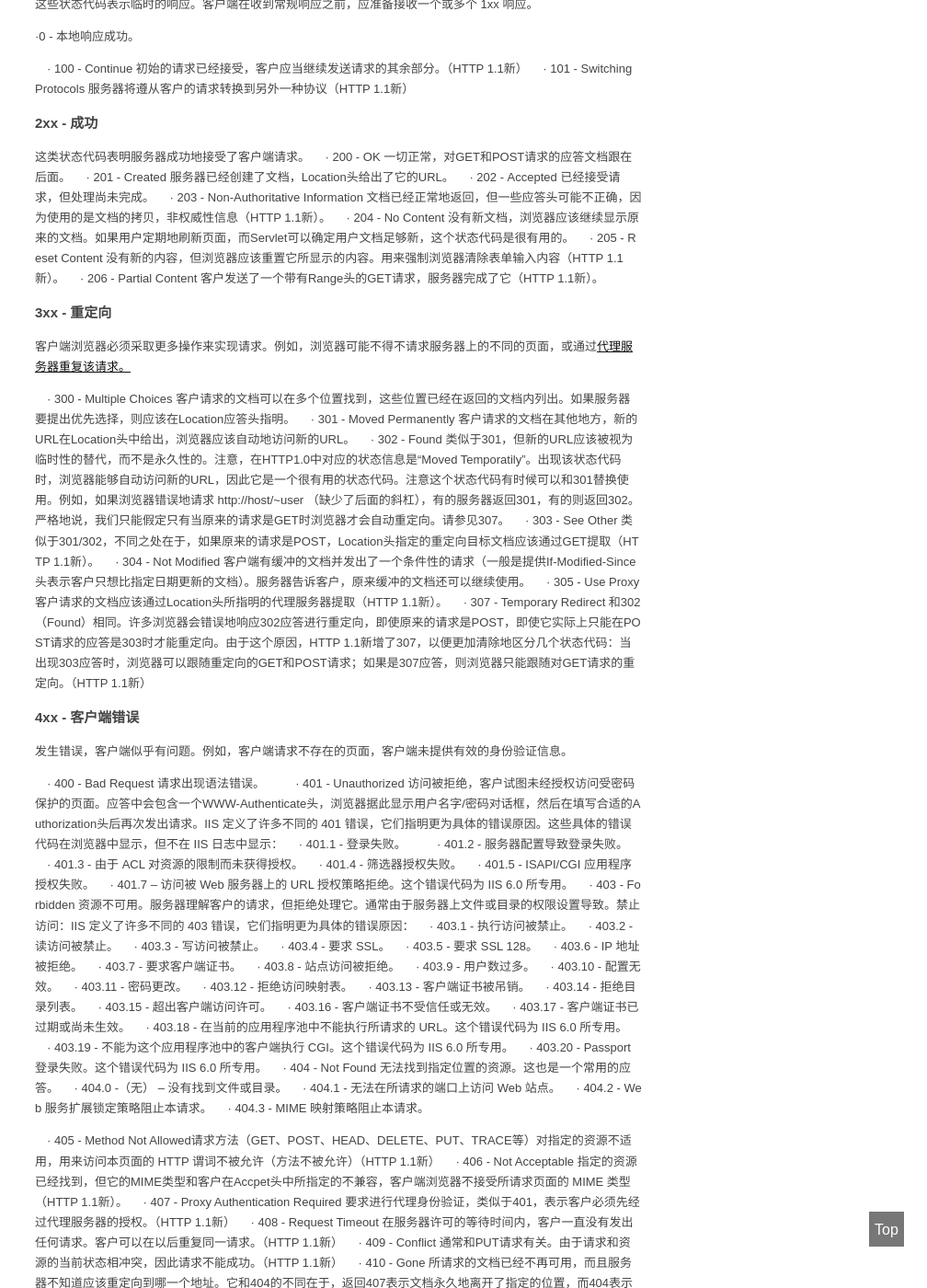
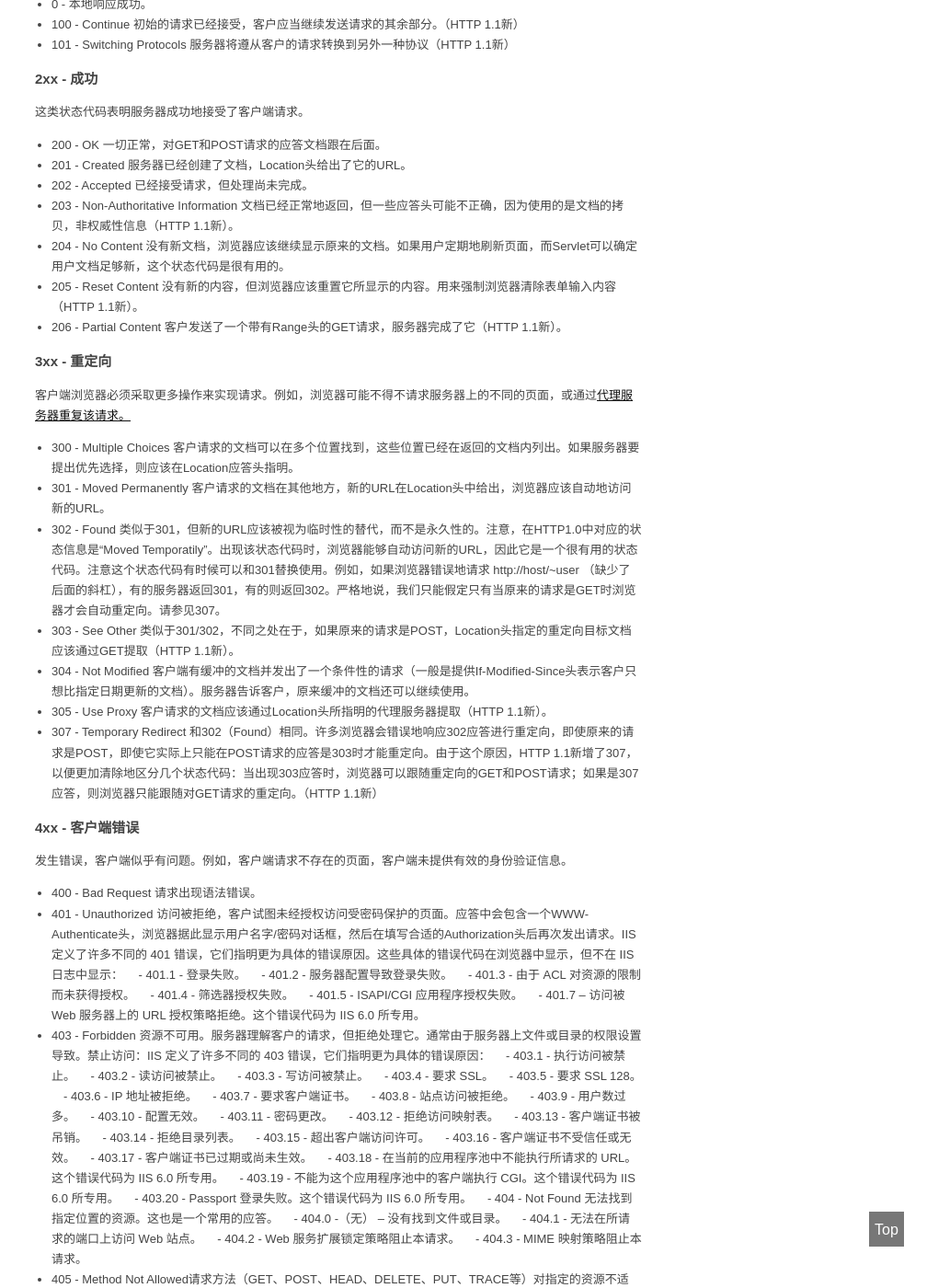
Before and after one commit to mu1er/mu1er.github.io, a Jekyll site: the page built from _posts/2018-4-4-XMLHTTPRequest状态status完整列表.md, in a window 1280 px wide and 1400 px high, scrolled down 508 px. Shown: the whole window at 92% size, without its empty margins (272-1280 px from the left). Built offline with Jekyll 4.4.1, drawn with Linux system fonts in a browser that asks for light colours; comment, search, counter and statistics services are not loaded; some of the changed text lies outside the part shown.

Commit message:
Update 2018-4-4-XMLHTTPRequest状态status完整列表.md

```diff
--- a/_posts/2018-4-4-XMLHTTPRequest状态status完整列表.md
+++ b/_posts/2018-4-4-XMLHTTPRequest状态status完整列表.md
@@ -8,7 +8,6 @@ categories: [HTTP]
 当然，在我们平常浏览网页时，也会发现一些文件不存在时显示为“404错误”，这就是常见的Http请求状态（status）
 Web服务器响应浏览器或其他客户程序的请求时，其应答一般由以下几个部分组成：一个状态行，几个应答头，一个空行，内容文档。下面是一个最简单的应答：
   状态行包含HTTP版本、状态代码、与状态代码对应的简短说明信息。在大多数情况下，除了Content-Type之外的所有应答头都是可选的。但Content-Type是必需的，它描述的是后面文档的MIME类型。虽然大多数应答都包含一个文档，但也有一些不包含，例如对HEAD请求的应答永远不会附带文档。有许多状态代码实际上用来标识一次失败的请求，这些应答也不包含文档（或只包含一个简短的错误信息说明）。
-
 　　当用户试图通过 HTTP 访问一台正在运行 Internet 信息服务 (IIS) 的服务器上的内容时，IIS 返回一个表示该请求的状态的数字代码。状态代码可以指明具体请求是否已成功，还可以揭示请求失败的确切原因。
 
 
@@ -19,105 +18,100 @@ Web服务器响应浏览器或其他客户程序的请求时，其应答一般
 
 这些状态代码表示临时的响应。客户端在收到常规响应之前，应准备接收一个或多个 1xx 响应。
 
-   ·0 - 本地响应成功。
-
-　· 100 - Continue 初始的请求已经接受，客户应当继续发送请求的其余部分。（HTTP 1.1新）
-　· 101 - Switching Protocols 服务器将遵从客户的请求转换到另外一种协议（HTTP 1.1新）
+* 0 - 本地响应成功。
+* 100 - Continue 初始的请求已经接受，客户应当继续发送请求的其余部分。（HTTP 1.1新）
+* 101 - Switching Protocols 服务器将遵从客户的请求转换到另外一种协议（HTTP 1.1新）
 
 ### 2xx - 成功
 
 这类状态代码表明服务器成功地接受了客户端请求。
-　· 200 - OK 一切正常，对GET和POST请求的应答文档跟在后面。
-　· 201 - Created 服务器已经创建了文档，Location头给出了它的URL。
-　· 202 - Accepted 已经接受请求，但处理尚未完成。
-　· 203 - Non-Authoritative Information 文档已经正常地返回，但一些应答头可能不正确，因为使用的是文档的拷贝，非权威性信息（HTTP 1.1新）。
-　· 204 - No Content 没有新文档，浏览器应该继续显示原来的文档。如果用户定期地刷新页面，而Servlet可以确定用户文档足够新，这个状态代码是很有用的。
-　· 205 - Reset Content 没有新的内容，但浏览器应该重置它所显示的内容。用来强制浏览器清除表单输入内容（HTTP 1.1新）。
-　· 206 - Partial Content 客户发送了一个带有Range头的GET请求，服务器完成了它（HTTP 1.1新）。
+* 200 - OK 一切正常，对GET和POST请求的应答文档跟在后面。
+* 201 - Created 服务器已经创建了文档，Location头给出了它的URL。
+* 202 - Accepted 已经接受请求，但处理尚未完成。
+* 203 - Non-Authoritative Information 文档已经正常地返回，但一些应答头可能不正确，因为使用的是文档的拷贝，非权威性信息（HTTP 1.1新）。
+* 204 - No Content 没有新文档，浏览器应该继续显示原来的文档。如果用户定期地刷新页面，而Servlet可以确定用户文档足够新，这个状态代码是很有用的。
+* 205 - Reset Content 没有新的内容，但浏览器应该重置它所显示的内容。用来强制浏览器清除表单输入内容（HTTP 1.1新）。
+* 206 - Partial Content 客户发送了一个带有Range头的GET请求，服务器完成了它（HTTP 1.1新）。
 
 ### 3xx - 重定向
 
 客户端浏览器必须采取更多操作来实现请求。例如，浏览器可能不得不请求服务器上的不同的页面，或通过<a id="vad_2" onmouseover="if(typeof(showTitle)!='undefined'){this.title='';window.clearTimeout(hideTO);showTitle(event, this, 2,'');}" title="网络游戏没攻略？ @Vogate.com" style="font-size: 1em" onclick="" onmouseout="if(typeof(showTitle)!='undefined'){mouseIsOverLayer = false; mouseOverWhileLoad = false; hideTO = window.setTimeout('checkIfMouseOverLayer()',500);}" href="" target="_blank">代理服务器重复该请求。
 
-　· 300 - Multiple Choices 客户请求的文档可以在多个位置找到，这些位置已经在返回的文档内列出。如果服务器要提出优先选择，则应该在Location应答头指明。
-　· 301 - Moved Permanently 客户请求的文档在其他地方，新的URL在Location头中给出，浏览器应该自动地访问新的URL。
-　· 302 - Found 类似于301，但新的URL应该被视为临时性的替代，而不是永久性的。注意，在HTTP1.0中对应的状态信息是“Moved Temporatily”。出现该状态代码时，浏览器能够自动访问新的URL，因此它是一个很有用的状态代码。注意这个状态代码有时候可以和301替换使用。例如，如果浏览器错误地请求 http://host/~user （缺少了后面的斜杠），有的服务器返回301，有的则返回302。严格地说，我们只能假定只有当原来的请求是GET时浏览器才会自动重定向。请参见307。
-　· 303 - See Other 类似于301/302，不同之处在于，如果原来的请求是POST，Location头指定的重定向目标文档应该通过GET提取（HTTP 1.1新）。
-　· 304 - Not Modified 客户端有缓冲的文档并发出了一个条件性的请求（一般是提供If-Modified-Since头表示客户只想比指定日期更新的文档）。服务器告诉客户，原来缓冲的文档还可以继续使用。
-　· 305 - Use Proxy 客户请求的文档应该通过Location头所指明的代理服务器提取（HTTP 1.1新）。
-　· 307 - Temporary Redirect 和302（Found）相同。许多浏览器会错误地响应302应答进行重定向，即使原来的请求是POST，即使它实际上只能在POST请求的应答是303时才能重定向。由于这个原因，HTTP 1.1新增了307，以便更加清除地区分几个状态代码：当出现303应答时，浏览器可以跟随重定向的GET和POST请求；如果是307应答，则浏览器只能跟随对GET请求的重定向。（HTTP 1.1新）
+* 300 - Multiple Choices 客户请求的文档可以在多个位置找到，这些位置已经在返回的文档内列出。如果服务器要提出优先选择，则应该在Location应答头指明。
+* 301 - Moved Permanently 客户请求的文档在其他地方，新的URL在Location头中给出，浏览器应该自动地访问新的URL。
+* 302 - Found 类似于301，但新的URL应该被视为临时性的替代，而不是永久性的。注意，在HTTP1.0中对应的状态信息是“Moved Temporatily”。出现该状态代码时，浏览器能够自动访问新的URL，因此它是一个很有用的状态代码。注意这个状态代码有时候可以和301替换使用。例如，如果浏览器错误地请求 http://host/~user （缺少了后面的斜杠），有的服务器返回301，有的则返回302。严格地说，我们只能假定只有当原来的请求是GET时浏览器才会自动重定向。请参见307。
+* 303 - See Other 类似于301/302，不同之处在于，如果原来的请求是POST，Location头指定的重定向目标文档应该通过GET提取（HTTP 1.1新）。
+* 304 - Not Modified 客户端有缓冲的文档并发出了一个条件性的请求（一般是提供If-Modified-Since头表示客户只想比指定日期更新的文档）。服务器告诉客户，原来缓冲的文档还可以继续使用。
+* 305 - Use Proxy 客户请求的文档应该通过Location头所指明的代理服务器提取（HTTP 1.1新）。
+* 307 - Temporary Redirect 和302（Found）相同。许多浏览器会错误地响应302应答进行重定向，即使原来的请求是POST，即使它实际上只能在POST请求的应答是303时才能重定向。由于这个原因，HTTP 1.1新增了307，以便更加清除地区分几个状态代码：当出现303应答时，浏览器可以跟随重定向的GET和POST请求；如果是307应答，则浏览器只能跟随对GET请求的重定向。（HTTP 1.1新）
 
 ### 4xx - 客户端错误
 
 发生错误，客户端似乎有问题。例如，客户端请求不存在的页面，客户端未提供有效的身份验证信息。
-
-　· 400 - Bad Request 请求出现语法错误。
-
-　· 401 - Unauthorized 访问被拒绝，客户试图未经授权访问受密码保护的页面。应答中会包含一个WWW-Authenticate头，浏览器据此显示用户名字/密码对话框，然后在填写合适的Authorization头后再次发出请求。IIS 定义了许多不同的 401 错误，它们指明更为具体的错误原因。这些具体的错误代码在浏览器中显示，但不在 IIS 日志中显示：
-　· 401.1 - 登录失败。
-
-　· 401.2 - 服务器配置导致登录失败。
-　· 401.3 - 由于 ACL 对资源的限制而未获得授权。
-　· 401.4 - 筛选器授权失败。
-　· 401.5 - ISAPI/CGI 应用程序授权失败。
-　· 401.7 – 访问被 Web 服务器上的 URL 授权策略拒绝。这个错误代码为 IIS 6.0 所专用。
-　· 403 - Forbidden 资源不可用。服务器理解客户的请求，但拒绝处理它。通常由于服务器上文件或目录的权限设置导致。禁止访问：IIS 定义了许多不同的 403 错误，它们指明更为具体的错误原因：
-　· 403.1 - 执行访问被禁止。
-　· 403.2 - 读访问被禁止。
-　· 403.3 - 写访问被禁止。
-　· 403.4 - 要求 SSL。
-　· 403.5 - 要求 SSL 128。
-　· 403.6 - IP 地址被拒绝。
-　· 403.7 - 要求客户端证书。
-　· 403.8 - 站点访问被拒绝。
-　· 403.9 - 用户数过多。
-　· 403.10 - 配置无效。
-　· 403.11 - 密码更改。
-　· 403.12 - 拒绝访问映射表。
-　· 403.13 - 客户端证书被吊销。
-　· 403.14 - 拒绝目录列表。
-　· 403.15 - 超出客户端访问许可。
-　· 403.16 - 客户端证书不受信任或无效。
-　· 403.17 - 客户端证书已过期或尚未生效。
-　· 403.18 - 在当前的应用程序池中不能执行所请求的 URL。这个错误代码为 IIS 6.0 所专用。
-　· 403.19 - 不能为这个应用程序池中的客户端执行 CGI。这个错误代码为 IIS 6.0 所专用。
-　· 403.20 - Passport 登录失败。这个错误代码为 IIS 6.0 所专用。
-　· 404 - Not Found 无法找到指定位置的资源。这也是一个常用的应答。
-　· 404.0 -（无） – 没有找到文件或目录。
-　· 404.1 - 无法在所请求的端口上访问 Web 站点。
-　· 404.2 - Web 服务扩展锁定策略阻止本请求。
-　· 404.3 - MIME 映射策略阻止本请求。
-
-　· 405 - Method Not Allowed请求方法（GET、POST、HEAD、DELETE、PUT、TRACE等）对指定的资源不适用，用来访问本页面的 HTTP 谓词不被允许（方法不被允许）（HTTP 1.1新）
-　· 406 - Not Acceptable 指定的资源已经找到，但它的MIME类型和客户在Accpet头中所指定的不兼容，客户端浏览器不接受所请求页面的 MIME 类型（HTTP 1.1新）。
-　· 407 - Proxy Authentication Required 要求进行代理身份验证，类似于401，表示客户必须先经过代理服务器的授权。（HTTP 1.1新）
-　· 408 - Request Timeout 在服务器许可的等待时间内，客户一直没有发出任何请求。客户可以在以后重复同一请求。（HTTP 1.1新）
-　· 409 - Conflict 通常和PUT请求有关。由于请求和资源的当前状态相冲突，因此请求不能成功。（HTTP 1.1新）
-　· 410 - Gone 所请求的文档已经不再可用，而且服务器不知道应该重定向到哪一个地址。它和404的不同在于，返回407表示文档永久地离开了指定的位置，而404表示由于未知的原因文档不可用。（HTTP 1.1新）
-　· 411 - Length Required 服务器不能处理请求，除非客户发送一个Content-Length头。（HTTP 1.1新）
-　· 412 - Precondition Failed 请求头中指定的一些前提条件失败（HTTP 1.1新）。
-　· 413 – Request Entity Too Large 目标文档的大小超过服务器当前愿意处理的大小。如果服务器认为自己能够稍后再处理该请求，则应该提供一个Retry-After头（HTTP 1.1新）。
-　· 414 - Request URI Too Long URI太长（HTTP 1.1新）。
-　· 415 – 不支持的媒体类型。
-　· 416 – Requested Range Not Satisfiable 服务器不能满足客户在请求中指定的Range头。（HTTP 1.1新）
-　· 417 – 执行失败。
-　· 423 – 锁定的错误。
+* 400 - Bad Request 请求出现语法错误。
+* 401 - Unauthorized 访问被拒绝，客户试图未经授权访问受密码保护的页面。应答中会包含一个WWW-Authenticate头，浏览器据此显示用户名字/密码对话框，然后在填写合适的Authorization头后再次发出请求。IIS 定义了许多不同的 401 错误，它们指明更为具体的错误原因。这些具体的错误代码在浏览器中显示，但不在 IIS 日志中显示：
+　- 401.1 - 登录失败。
+　- 401.2 - 服务器配置导致登录失败。
+　- 401.3 - 由于 ACL 对资源的限制而未获得授权。
+　- 401.4 - 筛选器授权失败。
+　- 401.5 - ISAPI/CGI 应用程序授权失败。
+　- 401.7 – 访问被 Web 服务器上的 URL 授权策略拒绝。这个错误代码为 IIS 6.0 所专用。
+* 403 - Forbidden 资源不可用。服务器理解客户的请求，但拒绝处理它。通常由于服务器上文件或目录的权限设置导致。禁止访问：IIS 定义了许多不同的 403 错误，它们指明更为具体的错误原因：
+　- 403.1 - 执行访问被禁止。
+　- 403.2 - 读访问被禁止。
+　- 403.3 - 写访问被禁止。
+　- 403.4 - 要求 SSL。
+　- 403.5 - 要求 SSL 128。
+　- 403.6 - IP 地址被拒绝。
+　- 403.7 - 要求客户端证书。
+　- 403.8 - 站点访问被拒绝。
+　- 403.9 - 用户数过多。
+　- 403.10 - 配置无效。
+　- 403.11 - 密码更改。
+　- 403.12 - 拒绝访问映射表。
+　- 403.13 - 客户端证书被吊销。
+　- 403.14 - 拒绝目录列表。
+　- 403.15 - 超出客户端访问许可。
+　- 403.16 - 客户端证书不受信任或无效。
+　- 403.17 - 客户端证书已过期或尚未生效。
+　- 403.18 - 在当前的应用程序池中不能执行所请求的 URL。这个错误代码为 IIS 6.0 所专用。
+　- 403.19 - 不能为这个应用程序池中的客户端执行 CGI。这个错误代码为 IIS 6.0 所专用。
+　- 403.20 - Passport 登录失败。这个错误代码为 IIS 6.0 所专用。
+　- 404 - Not Found 无法找到指定位置的资源。这也是一个常用的应答。
+　- 404.0 -（无） – 没有找到文件或目录。
+　- 404.1 - 无法在所请求的端口上访问 Web 站点。
+　- 404.2 - Web 服务扩展锁定策略阻止本请求。
+　- 404.3 - MIME 映射策略阻止本请求。
+* 405 - Method Not Allowed请求方法（GET、POST、HEAD、DELETE、PUT、TRACE等）对指定的资源不适用，用来访问本页面的 HTTP 谓词不被允许（方法不被允许）（HTTP 1.1新）
+* 406 - Not Acceptable 指定的资源已经找到，但它的MIME类型和客户在Accpet头中所指定的不兼容，客户端浏览器不接受所请求页面的 MIME 类型（HTTP 1.1新）。
+* 407 - Proxy Authentication Required 要求进行代理身份验证，类似于401，表示客户必须先经过代理服务器的授权。（HTTP 1.1新）
+* 408 - Request Timeout 在服务器许可的等待时间内，客户一直没有发出任何请求。客户可以在以后重复同一请求。（HTTP 1.1新）
+* 409 - Conflict 通常和PUT请求有关。由于请求和资源的当前状态相冲突，因此请求不能成功。（HTTP 1.1新）
+* 410 - Gone 所请求的文档已经不再可用，而且服务器不知道应该重定向到哪一个地址。它和404的不同在于，返回407表示文档永久地离开了指定的位置，而404表示由于未知的原因文档不可用。（HTTP 1.1新）
+* 411 - Length Required 服务器不能处理请求，除非客户发送一个Content-Length头。（HTTP 1.1新）
+* 412 - Precondition Failed 请求头中指定的一些前提条件失败（HTTP 1.1新）。
+* 413 – Request Entity Too Large 目标文档的大小超过服务器当前愿意处理的大小。如果服务器认为自己能够稍后再处理该请求，则应该提供一个Retry-After头（HTTP 1.1新）。
+* 414 - Request URI Too Long URI太长（HTTP 1.1新）。
+* 415 – 不支持的媒体类型。
+* 416 – Requested Range Not Satisfiable 服务器不能满足客户在请求中指定的Range头。（HTTP 1.1新）
+* 417 – 执行失败。
+* 423 – 锁定的错误。
 
 ### 5xx - 服务器错误
 
 服务器由于遇到错误而不能完成该请求。
 
-　· 500 - Internal Server Error 服务器遇到了意料不到的情况，不能完成客户的请求。
-　· 500.12 - 应用程序正忙于在 Web 服务器上重新启动。
-　· 500.13 - Web 服务器太忙。
-　· 500.15 - 不允许直接请求 Global.asa。
-　· 500.16 – UNC 授权凭据不正确。这个错误代码为 IIS 6.0 所专用。
-　· 500.18 – URL 授权存储不能打开。这个错误代码为 IIS 6.0 所专用。
-　· 500.100 - 内部 ASP 错误。
-　· 501 - Not Implemented 服务器不支持实现请求所需要的功能，页眉值指定了未实现的配置。例如，客户发出了一个服务器不支持的PUT请求。
-　· 502 - Bad Gateway 服务器作为网关或者代理时，为了完成请求访问下一个服务器，但该服务器返回了非法的应答。 亦说Web 服务器用作网关或代理服务器时收到了无效响应。
-　· 502.1 - CGI 应用程序超时。
-　· 502.2 - CGI 应用程序出错。
-　· 503 - Service Unavailable 服务不可用，服务器由于维护或者负载过重未能应答。例如，Servlet可能在数据库连接池已满的情况下返回503。服务器返回503时可以提供一个Retry-After头。这个错误代码为 IIS 6.0 所专用。
-　· 504 - Gateway Timeout 网关超时，由作为代理或网关的服务器使用，表示不能及时地从远程服务器获得应答。（HTTP 1.1新） 。
-· 505 - HTTP Version Not Supported 服务器不支持请求中所指明的HTTP版本。
+* 500 - Internal Server Error 服务器遇到了意料不到的情况，不能完成客户的请求。
+* 500.12 - 应用程序正忙于在 Web 服务器上重新启动。
+* 500.13 - Web 服务器太忙。
+* 500.15 - 不允许直接请求 Global.asa。
+* 500.16 – UNC 授权凭据不正确。这个错误代码为 IIS 6.0 所专用。
+* 500.18 – URL 授权存储不能打开。这个错误代码为 IIS 6.0 所专用。
+* 500.100 - 内部 ASP 错误。
+* 501 - Not Implemented 服务器不支持实现请求所需要的功能，页眉值指定了未实现的配置。例如，客户发出了一个服务器不支持的PUT请求。
+* 502 - Bad Gateway 服务器作为网关或者代理时，为了完成请求访问下一个服务器，但该服务器返回了非法的应答。 亦说Web 服务器用作网关或代理服务器时收到了无效响应。
+* 502.1 - CGI 应用程序超时。
+* 502.2 - CGI 应用程序出错。
+* 503 - Service Unavailable 服务不可用，服务器由于维护或者负载过重未能应答。例如，Servlet可能在数据库连接池已满的情况下返回503。服务器返回503时可以提供一个Retry-After头。这个错误代码为 IIS 6.0 所专用。
+* 504 - Gateway Timeout 网关超时，由作为代理或网关的服务器使用，表示不能及时地从远程服务器获得应答。（HTTP 1.1新）。
+* 505 - HTTP Version Not Supported 服务器不支持请求中所指明的HTTP版本。
```
